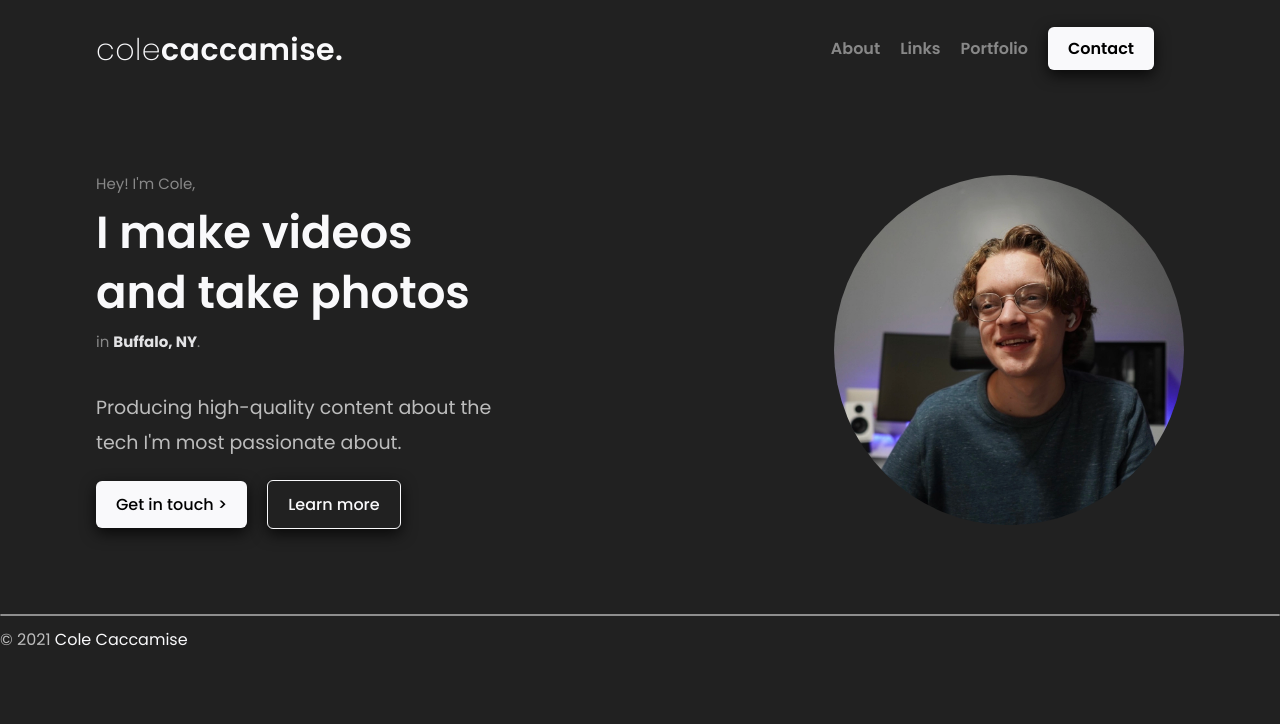
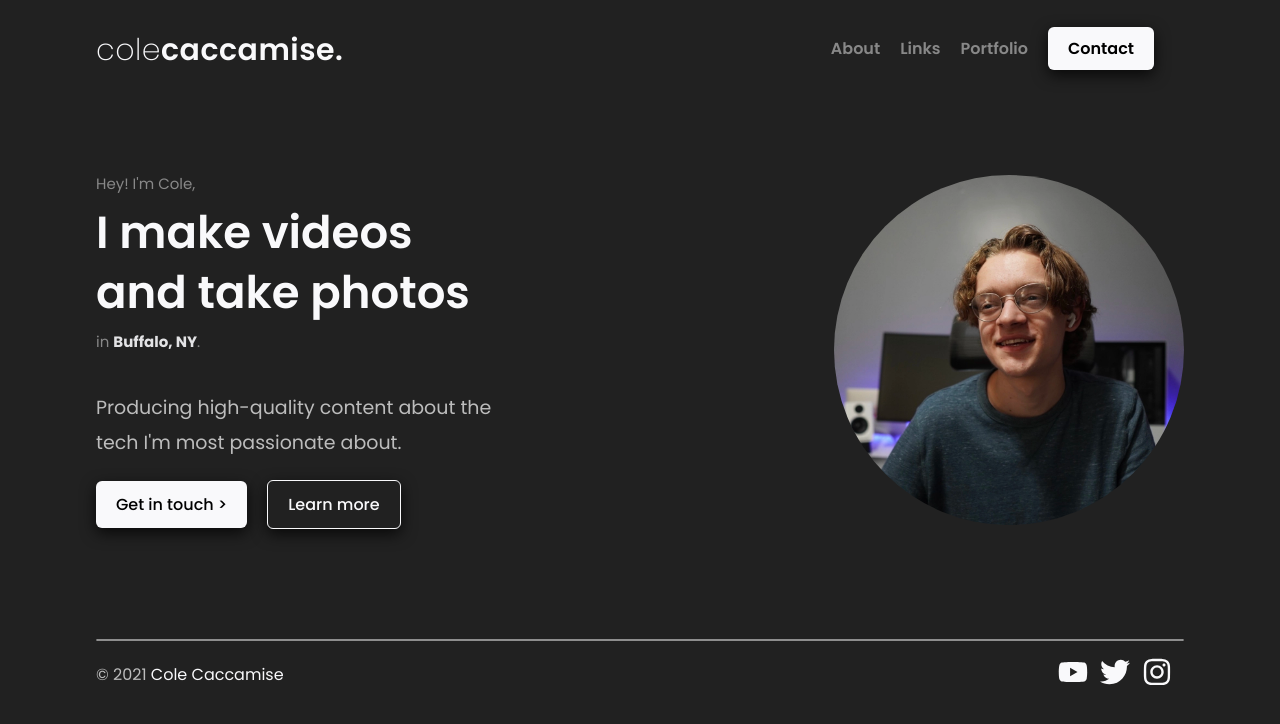
Before and after one commit to ColeCaccamise/react-portfolio, a React (Create React App) app: page / in a window 1280 px wide. Shown: the top 724 px of the page. Built offline with nearby package versions, Linux system fonts and the light colour scheme.

Commit message:
added footer

```diff
--- a/src/components/shared/Footer.jsx
+++ b/src/components/shared/Footer.jsx
@@ -1,30 +1,36 @@
+import { FaYoutube, FaInstagram, FaTwitter } from 'react-icons/fa'
+
 function Footer() {
-    let dynamicYear = 2021;
+    let dynamicYear = new Date().getFullYear();
 
     return (
-        <>
-            <div className="line"></div>
+        <footer class="footer">
+        <div class="container footer__container">
+        <div class="line"></div>
 
-                <footer className='footer__content'>
+        <div class='footer__content'>
 
             <div>
-                        <p className='copyright'>&copy; <span id="year">{dynamicYear}</span> <a href="/"><span className="footer-name">Cole Caccamise</span></a></p>
+                <p class='copyright'>&copy; <span id="year">{dynamicYear}</span> <a href="/"><span class="footer-name">Cole Caccamise</span></a></p>
             </div>
             <div>
                 <a href="https://youtube.com/c/colecaccamise" className="footer__icon" aria-label="YouTube">
-                            <i className="fab fa-youtube"></i>
+                    <FaYoutube />
                     </a>
 
                     <a href="https://twitter.com/colecaccamise" className="footer__icon" aria-label="Twitter">
-                            <i className="fab fa-twitter"></i>
+                    <FaTwitter />
                     </a>
 
                     <a href="https://instagram.com/cole.caccamise" className="footer__icon" aria-label="Instagram">
-                            <i className="fab fa-instagram"></i>
+                    <FaInstagram />
                     </a>
+
+
+            </div>
+        </div>
         </div>
       </footer>
-        </>
     )
 }
 
--- a/src/scss/_footer.scss
+++ b/src/scss/_footer.scss
@@ -27,9 +27,9 @@
     }
   }
 
-  &__icon i {
-    font-size: 2.7rem;
-    margin-right: 1rem;
+  &__icon svg {
+    font-size: 3rem;
+    margin-right: 1.2rem;
     color: $white-color;
 
     &:hover {
```
Lines whose indentation alone changed are shown as unchanged.
